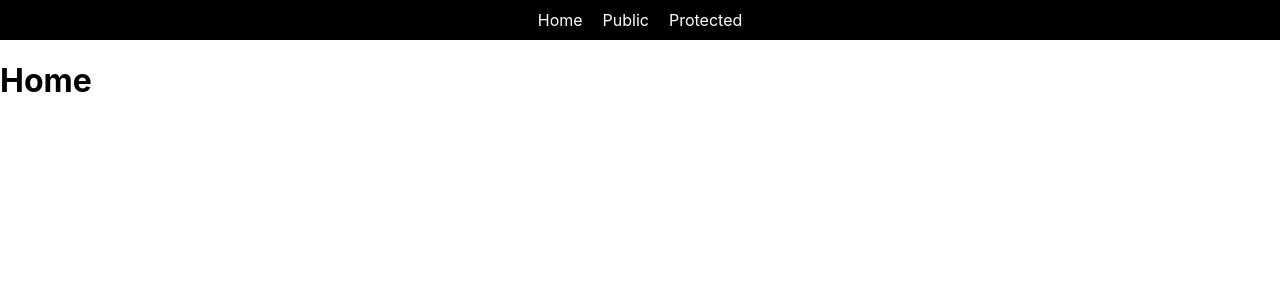
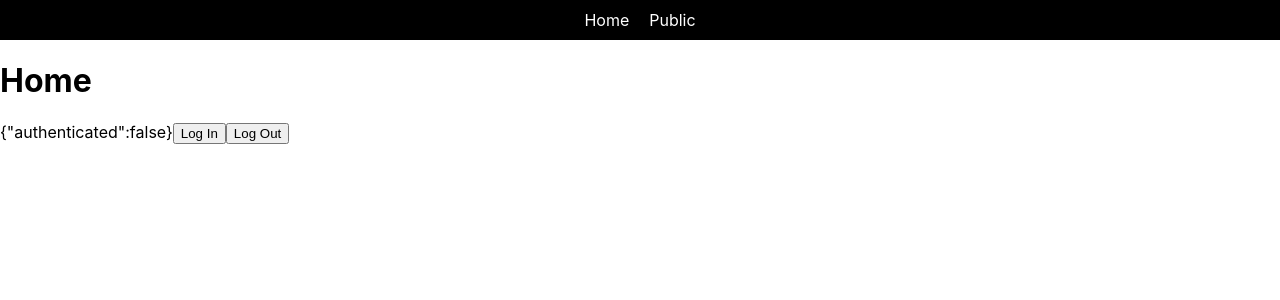
Before and after one commit to XavioArts/real_estate_app, a React (Create React App) app in the folder client/: page / in a window 1280 px wide. Shown: the top 300 px of the page. Built offline with nearby package versions, Linux system fonts and the light colour scheme.

Commit message:
provider working

```diff
--- a/client/src/components/NavBar.js
+++ b/client/src/components/NavBar.js
@@ -1,12 +1,16 @@
-import React from "react";
+import React, { useContext } from "react";
 import { Link } from "react-router-dom";
+import { AuthContext } from "../providers/AuthProvider";
 
 const NavBar = () => {
+
+    const { authenticated } = useContext(AuthContext);
+
     return (
         <div style={styles.container} >
             <Link to="/" style={styles.link} >Home</Link>
             <Link to="/public" style={styles.link} >Public</Link>
-            <Link to="/protected" style={styles.link} >Protected</Link>
+            {authenticated && <Link to="/protected" style={styles.link} >Protected</Link>}
         </div>
     );
 };
--- a/client/src/index.js
+++ b/client/src/index.js
@@ -4,11 +4,14 @@ import './index.css';
 import App from './App';
 import reportWebVitals from './reportWebVitals';
 import {BrowserRouter} from "react-router-dom";
+import AuthProvider from './providers/AuthProvider';
 
 ReactDOM.render(
-  <BrowserRouter>
-    <App />
-  </BrowserRouter>,
+  <AuthProvider>
+    <BrowserRouter>
+      <App />
+    </BrowserRouter>
+  </AuthProvider>,
   document.getElementById('root')
 );
 
--- a/client/src/pages/Home.js
+++ b/client/src/pages/Home.js
@@ -1,9 +1,16 @@
-import React from "react";
+import React, { useContext } from "react";
+import { AuthContext } from "../providers/AuthProvider";
 
 const Home = () => {
+
+    const auth = useContext(AuthContext);
+
     return (
         <div>
             <h1>Home</h1>
+            {JSON.stringify(auth)}
+            <button onClick={auth.handleLogin} >Log In</button>
+            <button onClick={auth.handleLogout} >Log Out</button>
         </div>
     );
 };
--- /dev/null
+++ b/client/src/providers/AuthProvider.js
@@ -0,0 +1,43 @@
+import React, { useState } from "react";
+
+export const AuthContext = React.createContext();
+// only need the AuthContext as we will use the useContext hook
+// i.e. const AuthConsumer = AuthContext.Consumer;
+
+const AuthProvider = (props) => {
+
+    const [user, setUser] = useState(null);
+    // The user state will keep track of the user that is logged in
+    // We initialize the state as null, which is a user that is not logged in
+
+    const handleRegister = () => {
+        // axios call to register new user
+        // setUser in ui
+    };
+
+    const handleLogin = () => {
+        // axios call to log in user
+        // setUser
+        setUser({email: "dummy"});
+    };
+
+    const handleLogout = () => {
+        // axios call to log out
+        setUser(null);
+    };
+
+    return (
+        <AuthContext.Provider value={{
+            ...user,
+            authenticated: user !== null,
+            setUser,
+            handleRegister,
+            handleLogin,
+            handleLogout,
+        }} >
+            {props.children}
+        </AuthContext.Provider>
+    );
+};
+
+export default AuthProvider;
```
